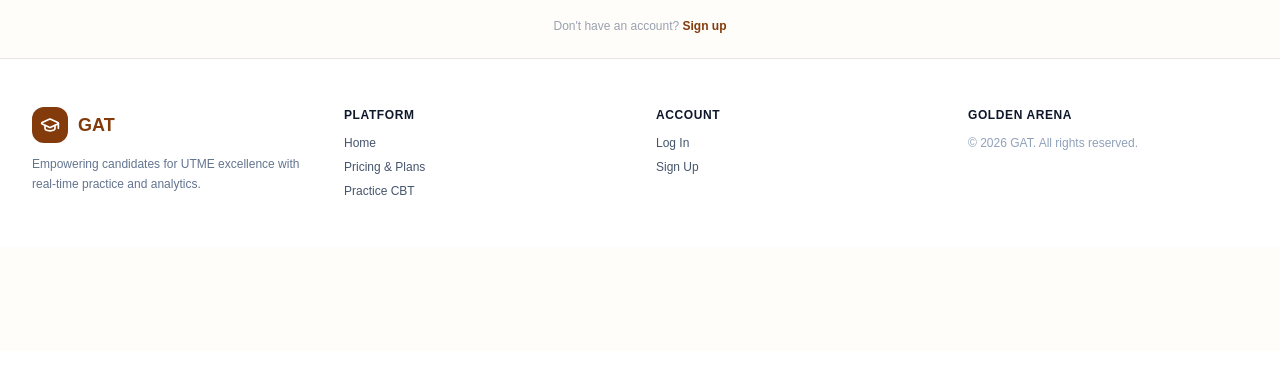
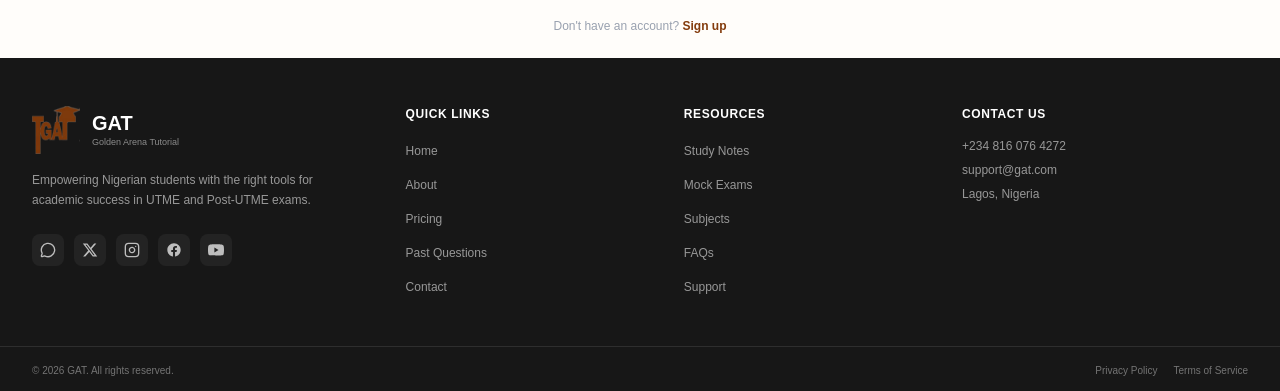
Before and after one commit to nurudeenheroic/Golden-Arena-Tutorial, a Next.js app in the folder golden-arena-tutorial/: page /login in a window 1280 px wide. Shown: the part 449-840 px from the top of the page. Before the commit the page ends 800 px from the top, so only its background shows below. Built offline with nearby package versions, Linux system fonts and the light colour scheme; no server answers.

Commit message:
Debugged and restyled the SiteFooter

```diff
--- a/golden-arena-tutorial/components/shared/SiteFooter.tsx
+++ b/golden-arena-tutorial/components/shared/SiteFooter.tsx
@@ -1,120 +1,237 @@
 "use client";
 
 import Link from "next/link";
-import { GraduationCap } from "lucide-react";
+import Image from "next/image";
+import { usePathname, useRouter } from "next/navigation";
+import { MessageCircle } from "lucide-react";
+import ProtectedLink from "./ProtectedLink";
 
 type SiteFooterProps = {
   user?: {
-    name: string;
+    id?: string;
+    email?: string;
     isPaid?: boolean;
   } | null;
 };
 
+// Map each footer link to its route destination and protection rules
+const footerSections = [
+  {
+    title: "Quick Links",
+    links: [
+      { label: "Home", href: "/", isPublic: true },
+      { label: "About", href: "/about", isPublic: true },
+      { label: "Pricing", href: "/#pricing", isPublic: true },
+      { label: "Past Questions", href: "/past-questions", isPublic: false, requiresPaid: false },
+      { label: "Contact", href: "/#contact", isPublic: true },
+    ],
+  },
+  {
+    title: "Resources",
+    links: [
+      { label: "Study Notes", href: "/study-notes", isPublic: false, requiresPaid: false },
+      { label: "Mock Exams", href: "/mock-exams", isPublic: false, requiresPaid: true },
+      { label: "Subjects", href: "/#subjects", isPublic: true },
+      { label: "FAQs", href: "/#faq", isPublic: true },
+      { label: "Support", href: "/#contact", isPublic: true },
+    ],
+  },
+];
+
+// Inline SVG Icons for Socials
+const socialLinks = [
+  {
+    label: "WhatsApp",
+    href: "https://wa.me/2348160764272",
+    icon: (props: any) => <MessageCircle {...props} />,
+  },
+  {
+    label: "X (Twitter)",
+    href: "https://twitter.com",
+    icon: (props: any) => (
+      <svg {...props} viewBox="0 0 24 24" fill="currentColor">
+        <path d="M18.244 2.25h3.308l-7.227 8.26 8.502 11.24H16.17l-5.214-6.817L4.99 21.75H1.68l7.73-8.835L1.254 2.25H8.08l4.713 6.231zm-1.161 17.52h1.833L7.084 4.126H5.117z" />
+      </svg>
+    ),
+  },
+  {
+    label: "Instagram",
+    href: "https://instagram.com",
+    icon: (props: any) => (
+      <svg {...props} viewBox="0 0 24 24" fill="none" stroke="currentColor" strokeWidth="2" strokeLinecap="round" strokeLinejoin="round">
+        <rect width="20" height="20" x="2" y="2" rx="5" ry="5" />
+        <path d="M16 11.37A4 4 0 1 1 12.63 8 4 4 0 0 1 16 11.37z" />
+        <line x1="17.5" x2="17.51" y1="6.5" y2="6.5" />
+      </svg>
+    ),
+  },
+  {
+    label: "Facebook",
+    href: "https://facebook.com",
+    icon: (props: any) => (
+      <svg {...props} viewBox="0 0 24 24" fill="currentColor">
+        <path d="M22 12c0-5.523-4.477-10-10-10S2 6.477 2 12c0 4.991 3.657 9.128 8.438 9.878v-6.987h-2.54V12h2.54V9.797c0-2.506 1.492-3.89 3.777-3.89 1.094 0 2.238.195 2.238.195v2.46h-1.26c-1.243 0-1.63.771-1.63 1.562V12h2.773l-.443 2.89h-2.33v6.988C18.343 21.128 22 16.991 22 12z" />
+      </svg>
+    ),
+  },
+  {
+    label: "YouTube",
+    href: "https://youtube.com",
+    icon: (props: any) => (
+      <svg {...props} viewBox="0 0 24 24" fill="currentColor">
+        <path d="M23.498 6.186a3.016 3.016 0 0 0-2.122-2.136C19.505 3.545 12 3.545 12 3.545s-7.505 0-9.377.505A3.017 3.017 0 0 0 .502 6.186C0 8.07 0 12 0 12s0 3.93.502 5.814a3.016 3.016 0 0 0 2.122 2.136c1.871.505 9.376.505 9.376.505s7.505 0 9.377-.505a3.015 3.015 0 0 0 2.122-2.136C24 15.93 24 12 24 12s0-3.93-.502-5.814zM9.545 15.568V8.432L15.818 12l-6.273 3.568z" />
+      </svg>
+    ),
+  },
+];
+
 export function SiteFooter({ user = null }: SiteFooterProps) {
+  const pathname = usePathname();
+  const router = useRouter();
+
+  // Smart Navigation and Scroll Handler
+  const handleScrollClick = (href: string, e: React.MouseEvent) => {
+    // 1. Home Link Handling
+    if (href === "/") {
+      if (user) {
+        // Logged-in user clicking logo/home goes to their dashboard
+        e.preventDefault();
+        router.push("/dashboard");
+        return;
+      }
+
+      if (pathname === "/") {
+        // Visitor on home page smooth scrolls to top
+        e.preventDefault();
+        window.scrollTo({ top: 0, behavior: "smooth" });
+      }
+      return;
+    }
+
+    // 2. Section Anchors (e.g., /#pricing, /#contact, /#subjects, /#faq)
+    if (href.startsWith("/#")) {
+      const targetId = href.replace("/#", "");
+
+      if (pathname === "/") {
+        // Currently on home page -> smooth scroll directly to section element
+        const element = document.getElementById(targetId);
+        if (element) {
+          e.preventDefault();
+          element.scrollIntoView({ behavior: "smooth" });
+        }
+      } else {
+        // On another page (e.g. /dashboard or /past-questions) -> navigate back to home with anchor
+        e.preventDefault();
+        router.push(href);
+      }
+    }
+  };
+
   return (
-    <footer className="border-t border-stone-200 bg-white py-12 text-slate-600">
-      <div className="mx-auto max-w-[1440px] px-5 lg:px-8">
-        <div className="grid grid-cols-1 gap-8 md:grid-cols-4">
+    <footer className="bg-[#171717] text-white">
+      <div className="mx-auto grid max-w-[1440px] gap-10 px-5 py-12 sm:grid-cols-2 lg:grid-cols-[1.4fr_1fr_1fr_1.2fr] lg:px-8">
 
-          {/* Brand Info */}
-          <div className="space-y-3 md:col-span-1">
+        {/* Brand & Socials Column */}
+        <div className="space-y-4">
           <Link
             href={user ? "/dashboard" : "/"}
-              className="flex items-center gap-2.5"
+            onClick={(e) => handleScrollClick(user ? "/dashboard" : "/", e)}
+            className="inline-flex items-center gap-3 group"
           >
-              <div className="grid size-9 place-items-center rounded-xl bg-[#833b0c] text-white">
-                <GraduationCap className="size-5" />
+            {/* Logo Container */}
+            <div className="relative h-12 w-auto shrink-0 transition-transform duration-200 group-hover:scale-105">
+              <Image
+                src="/images/gatLogo.png"
+                alt="Golden Arena Tutorial Logo"
+                width={120}
+                height={120}
+                className="h-12 w-auto object-contain"
+              />
             </div>
-              <span className="text-lg font-black text-[#833b0c]">GAT</span>
+            <div>
+              <p className="text-xl font-black leading-tight transition-colors group-hover:text-[#833b0c]">
+                GAT
+              </p>
+              <p className="text-[9px] text-white/50">Golden Arena Tutorial</p>
+            </div>
           </Link>
-            <p className="text-xs text-slate-500 leading-relaxed">
-              Empowering candidates for UTME excellence with real-time practice and analytics.
+
+          <p className="max-w-xs text-xs leading-5 text-white/55">
+            Empowering Nigerian students with the right tools for academic success in UTME and Post-UTME exams.
           </p>
+
+          {/* Social Media Icons */}
+          <div className="pt-2 flex items-center gap-2.5">
+            {socialLinks.map((social) => {
+              const Icon = social.icon;
+              return (
+                <a
+                  key={social.label}
+                  href={social.href}
+                  target="_blank"
+                  rel="noopener noreferrer"
+                  aria-label={social.label}
+                  className="grid size-8 place-items-center rounded-lg bg-white/5 text-white/70 transition-all duration-200 hover:bg-[#833b0c] hover:text-white hover:scale-110"
+                >
+                  <Icon className="size-4" />
+                </a>
+              );
+            })}
+          </div>
         </div>
 
-          {/* Quick Links */}
-          <div>
-            <h4 className="text-xs font-bold uppercase tracking-wider text-slate-900 mb-3">
-              Platform
-            </h4>
-            <ul className="space-y-2 text-xs">
-              <li>
+        {/* Dynamic Link Columns */}
+        {footerSections.map((column) => (
+          <div key={column.title}>
+            <h3 className="text-xs font-bold uppercase tracking-wider text-white">{column.title}</h3>
+            <ul className="mt-4 space-y-2.5">
+              {column.links.map((link) => (
+                <li key={link.label}>
+                  {link.isPublic ? (
                     <Link
-                  href={user ? "/dashboard" : "/"}
-                  className="hover:text-[#833b0c] transition"
+                      href={link.href}
+                      onClick={(e) => handleScrollClick(link.href, e)}
+                      className="text-xs text-white/55 transition-colors duration-200 hover:text-[#833b0c]"
                     >
-                  Home
+                      {link.label}
                     </Link>
+                  ) : (
+                    <ProtectedLink
+                      href={link.href}
+                      user={user}
+                      requiresPaid={link.requiresPaid}
+                      className="text-xs text-white/55 transition-colors duration-200 hover:text-[#833b0c]"
+                    >
+                      {link.label}
+                    </ProtectedLink>
+                  )}
                 </li>
-              <li>
-                <Link
-                  href={user ? "/dashboard#pricing" : "/#pricing"}
-                  className="hover:text-[#833b0c] transition"
-                >
-                  Pricing & Plans
-                </Link>
-              </li>
-              <li>
-                <Link
-                  href={user ? "/dashboard/practice" : "/login"}
-                  className="hover:text-[#833b0c] transition"
-                >
-                  Practice CBT
-                </Link>
-              </li>
+              ))}
             </ul>
           </div>
+        ))}
 
-          {/* Support */}
-          <div>
-            <h4 className="text-xs font-bold uppercase tracking-wider text-slate-900 mb-3">
-              Account
-            </h4>
-            <ul className="space-y-2 text-xs">
-              {user ? (
-                <>
-                  <li>
-                    <Link
-                      href="/dashboard/profile"
-                      className="hover:text-[#833b0c] transition"
-                    >
-                      My Profile
-                    </Link>
-                  </li>
-                  <li>
-                    <Link
-                      href="/dashboard"
-                      className="hover:text-[#833b0c] transition"
-                    >
-                      Dashboard
-                    </Link>
-                  </li>
-                </>
-              ) : (
-                <>
-                  <li>
-                    <Link href="/login" className="hover:text-[#833b0c] transition">
-                      Log In
-                    </Link>
-                  </li>
-                  <li>
-                    <Link href="/signup" className="hover:text-[#833b0c] transition">
-                      Sign Up
-                    </Link>
-                  </li>
-                </>
-              )}
-            </ul>
+        {/* Contact Information Section */}
+        <div id="contact" className="scroll-mt-24">
+          <h3 className="text-xs font-bold uppercase tracking-wider text-white">Contact Us</h3>
+          <p className="mt-4 text-xs text-white/55">+234 816 076 4272</p>
+          <p className="mt-2 text-xs text-white/55">support@gat.com</p>
+          <p className="mt-2 text-xs text-white/55">Lagos, Nigeria</p>
+        </div>
       </div>
 
-          {/* Legal / Copyright */}
-          <div className="text-xs text-slate-400 space-y-2">
-            <h4 className="font-bold uppercase tracking-wider text-slate-900 mb-3">
-              Golden Arena
-            </h4>
-            <p>© {new Date().getFullYear()} GAT. All rights reserved.</p>
+      {/* Bottom Bar */}
+      <div className="border-t border-white/10">
+        <div className="mx-auto flex max-w-[1440px] flex-col gap-2 px-5 py-4 text-[10px] text-white/40 sm:flex-row sm:items-center sm:justify-between lg:px-8">
+          <p>© 2026 GAT. All rights reserved.</p>
+          <div className="flex gap-4">
+            <Link href="/privacy" className="transition-colors duration-200 hover:text-[#833b0c]">
+              Privacy Policy
+            </Link>
+            <Link href="/terms" className="transition-colors duration-200 hover:text-[#833b0c]">
+              Terms of Service
+            </Link>
           </div>
-
         </div>
       </div>
     </footer>
```
Lines whose indentation alone changed are shown as unchanged.
